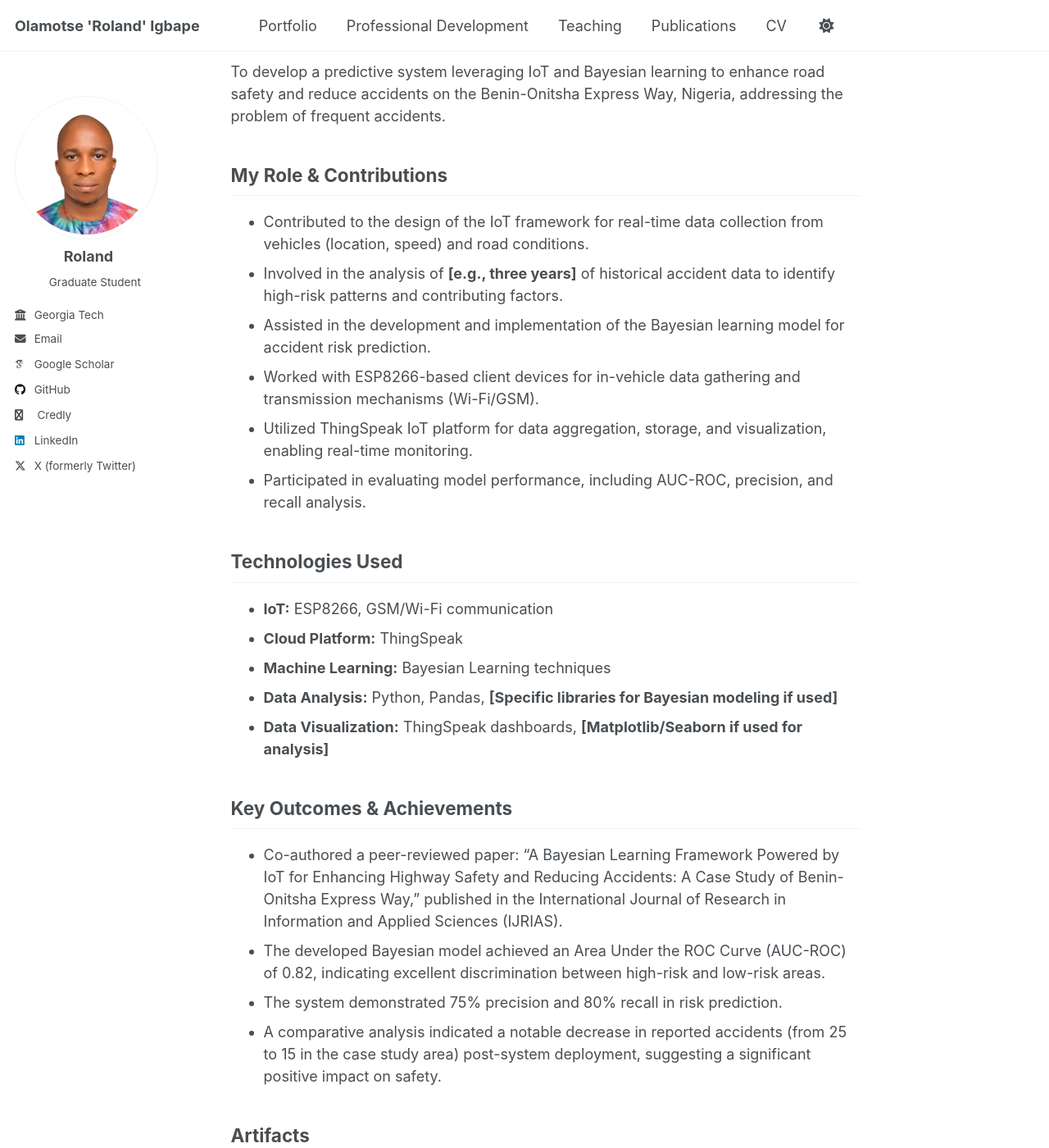
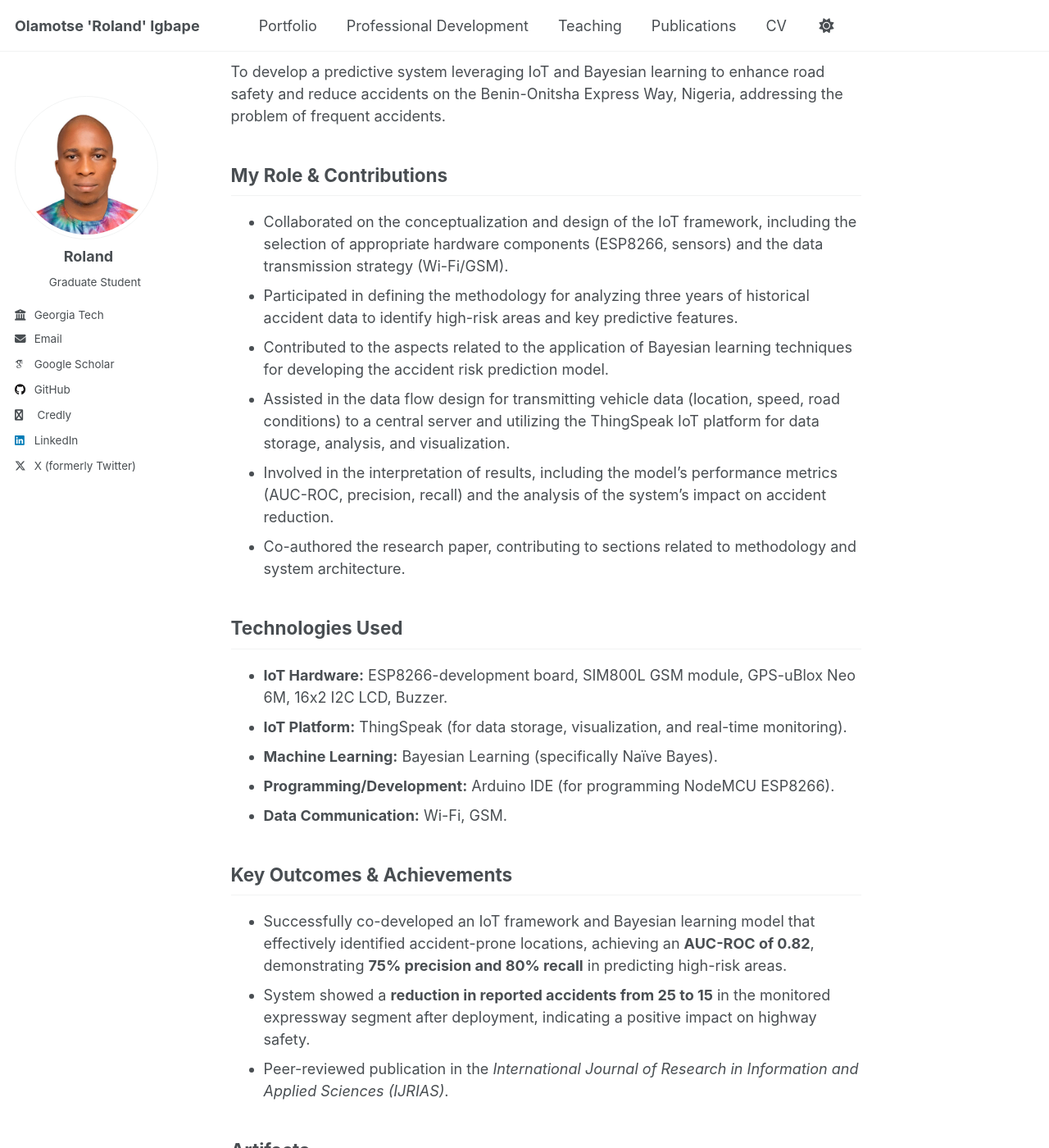
Before and after one commit to oigbape/oigbape.github.io, a Jekyll site: the page built from _portfolio/iot-highway-safety.md, in a window 1280 px wide and 1400 px high, scrolled down 245 px. Shown: the whole window at 82% size. Built offline with Jekyll 4.4.1, drawn with Linux system fonts in a browser that asks for light colours; some web fonts are replaced; some of the changed text lies outside the part shown.

Commit message:
Update iot-highway-safety.md

```diff
--- a/_portfolio/iot-highway-safety.md
+++ b/_portfolio/iot-highway-safety.md
@@ -2,7 +2,7 @@
 title: "IoT & Bayesian Learning Framework for Enhanced Highway Safety"
 order: 4
 collection: portfolio
-excerpt: "Co-developed and published an IoT-based system using Bayesian learning to predict accident risks on a major Nigerian expressway, achieving an AUC-ROC of 0.82 and observing reduced accident rates."
+excerpt: "Co-authored a published paper on an IoT and Bayesian Learning framework to predict and reduce highway accidents, achieving an AUC-ROC of 0.82 and demonstrating a decrease in accident rates."
 date: 2024-11-15 # Publication date
 #tags: [IoT, Machine Learning, Bayesian Learning, Data Engineering, Road Safety, Python, ESP8266, ThingSpeak, Published Research]
 technologies: "IoT (ESP8266), Bayesian Learning, Python, Pandas, ThingSpeak"
@@ -16,28 +16,27 @@ paper_url: "https://doi.org/10.51584/IJRIAS.2024.910032"
 To develop a predictive system leveraging IoT and Bayesian learning to enhance road safety and reduce accidents on the Benin-Onitsha Express Way, Nigeria, addressing the problem of frequent accidents.
 
 ## My Role & Contributions
-* Contributed to the design of the IoT framework for real-time data collection from vehicles (location, speed) and road conditions.
-* Involved in the analysis of **[e.g., three years]** of historical accident data to identify high-risk patterns and contributing factors.
-* Assisted in the development and implementation of the Bayesian learning model for accident risk prediction.
-* Worked with ESP8266-based client devices for in-vehicle data gathering and transmission mechanisms (Wi-Fi/GSM).
-* Utilized ThingSpeak IoT platform for data aggregation, storage, and visualization, enabling real-time monitoring.
-* Participated in evaluating model performance, including AUC-ROC, precision, and recall analysis.
+* Collaborated on the conceptualization and design of the IoT framework, including the selection of appropriate hardware components (ESP8266, sensors) and the data transmission strategy (Wi-Fi/GSM).
+* Participated in defining the methodology for analyzing three years of historical accident data to identify high-risk areas and key predictive features.
+* Contributed to the aspects related to the application of Bayesian learning techniques for developing the accident risk prediction model.
+* Assisted in the data flow design for transmitting vehicle data (location, speed, road conditions) to a central server and utilizing the ThingSpeak IoT platform for data storage, analysis, and visualization.
+* Involved in the interpretation of results, including the model's performance metrics (AUC-ROC, precision, recall) and the analysis of the system's impact on accident reduction.
+* Co-authored the research paper, contributing to sections related to methodology and system architecture.
 
 ## Technologies Used
-* **IoT:** ESP8266, GSM/Wi-Fi communication
-* **Cloud Platform:** ThingSpeak
-* **Machine Learning:** Bayesian Learning techniques
-* **Data Analysis:** Python, Pandas, **[Specific libraries for Bayesian modeling if used]**
-* **Data Visualization:** ThingSpeak dashboards, **[Matplotlib/Seaborn if used for analysis]**
+* **IoT Hardware:** ESP8266-development board, SIM800L GSM module, GPS-uBlox Neo 6M, 16x2 I2C LCD, Buzzer.
+* **IoT Platform:** ThingSpeak (for data storage, visualization, and real-time monitoring).
+* **Machine Learning:** Bayesian Learning (specifically Naïve Bayes).
+* **Programming/Development:** Arduino IDE (for programming NodeMCU ESP8266).
+* **Data Communication:** Wi-Fi, GSM.
 
 ## Key Outcomes & Achievements
-* Co-authored a peer-reviewed paper: "A Bayesian Learning Framework Powered by IoT for Enhancing Highway Safety and Reducing Accidents: A Case Study of Benin-Onitsha Express Way," published in the International Journal of Research in Information and Applied Sciences (IJRIAS).
-* The developed Bayesian model achieved an Area Under the ROC Curve (AUC-ROC) of 0.82, indicating excellent discrimination between high-risk and low-risk areas.
-* The system demonstrated 75% precision and 80% recall in risk prediction.
-* A comparative analysis indicated a notable decrease in reported accidents (from 25 to 15 in the case study area) post-system deployment, suggesting a significant positive impact on safety.
+* Successfully co-developed an IoT framework and Bayesian learning model that effectively identified accident-prone locations, achieving an **AUC-ROC of 0.82**, demonstrating **75% precision and 80% recall** in predicting high-risk areas.
+* System showed a **reduction in reported accidents from 25 to 15** in the monitored expressway segment after deployment, indicating a positive impact on highway safety.
+* Peer-reviewed publication in the *International Journal of Research in Information and Applied Sciences (IJRIAS)*.
 
 ## Artifacts
 * **Publication (DOI):** [10.51584/IJRIAS.2024.910032](https://doi.org/10.51584/IJRIAS.2024.910032)
 * **Paper PDF:** [Link to PDF if shareable, or use DOI link](https://doi.org/10.51584/IJRIAS.2024.910032)
-* **GitHub Repository:** [Link to code/analysis (if available)]([YOUR_GITHUB_REPO_LINK_HERE])
-* **Presentation Slides:** [Link to slides (if any)]([YOUR_SLIDES_LINK_HERE])
+* **GitHub Repository:**
+* **Presentation Slides:**
```
